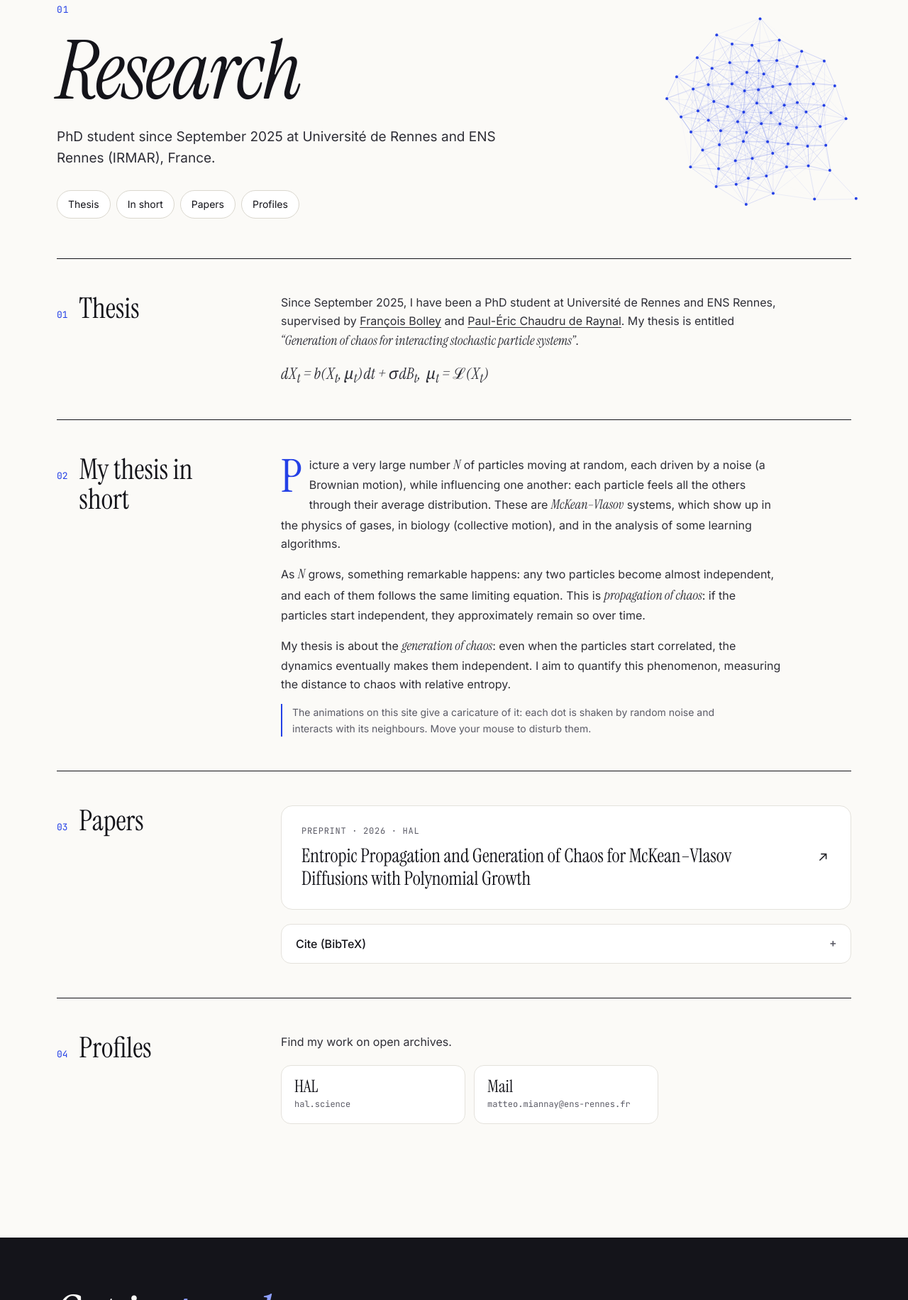
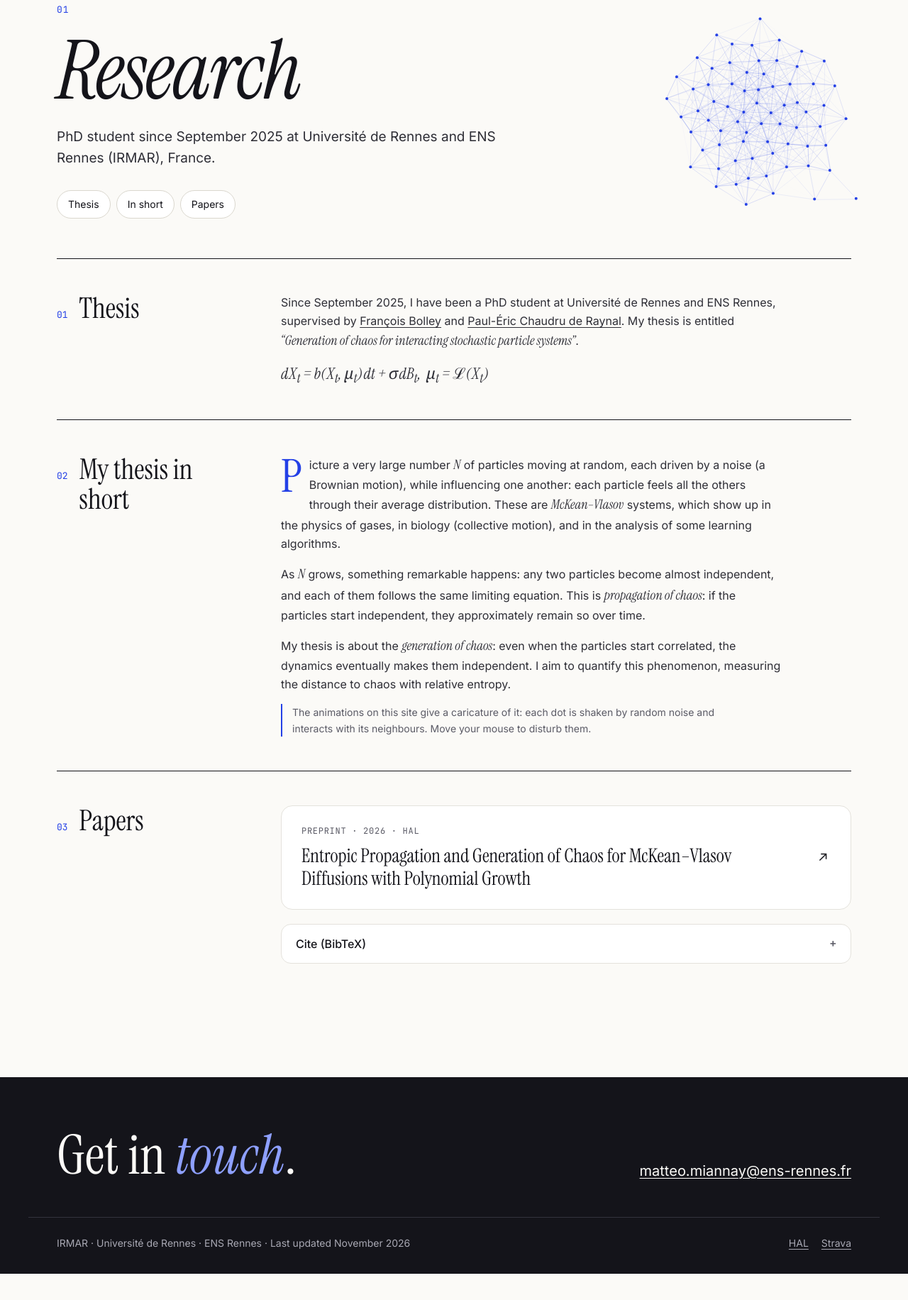
Before and after one commit to matteomiannay/matteomiannay.github.io, a plain HTML site: page research.html in a window 1280 px wide. Shown: the part 140-1972 px from the top of the page at 71% size. After the commit the page ends 1935 px from the top, so only its background shows below. Drawn offline with Linux system fonts and the light colour scheme; animation ran at ten frames a second.

Commit message:
Masque la section Profiles de la page anglaise, comme en français
Co-Authored-By: Claude Opus 5.5 <noreply@anthropic.com>
Claude-Session: https://claude.ai/code/session_012eysHCLm8pYTySUgSHj5mu

```diff
--- a/research.html
+++ b/research.html
@@ -48,7 +48,7 @@
       <p class="eyebrow"><span class="dot"></span>01</p>
       <h1 class="page-title">Research</h1>
       <p class="lede">PhD student since September 2025 at Université de Rennes and ENS Rennes (IRMAR), France.</p>
-        <nav class="toc" aria-label="On this page"><a class="chip" href="#thesis">Thesis</a><a class="chip" href="#in-short">In short</a><a class="chip" href="#papers">Papers</a><a class="chip" href="#profiles">Profiles</a></nav>
+        <nav class="toc" aria-label="On this page"><a class="chip" href="#thesis">Thesis</a><a class="chip" href="#in-short">In short</a><a class="chip" href="#papers">Papers</a><!--<a class="chip" href="#profiles">Profiles</a>--></nav>
     </div>
   </section>
 
@@ -109,7 +109,8 @@
       </div>
     </section>
 
-    <section class="section " id="profiles">
+    <!-- Profiles section hidden: remove the hidden attribute below to show it again. -->
+    <section class="section " id="profiles" hidden>
       <div class="section-head"><span class="num">04</span><h2>Profiles</h2></div>
       <div class="section-body">
         <div class="prose"><p>Find my work on open archives.</p></div>
```
